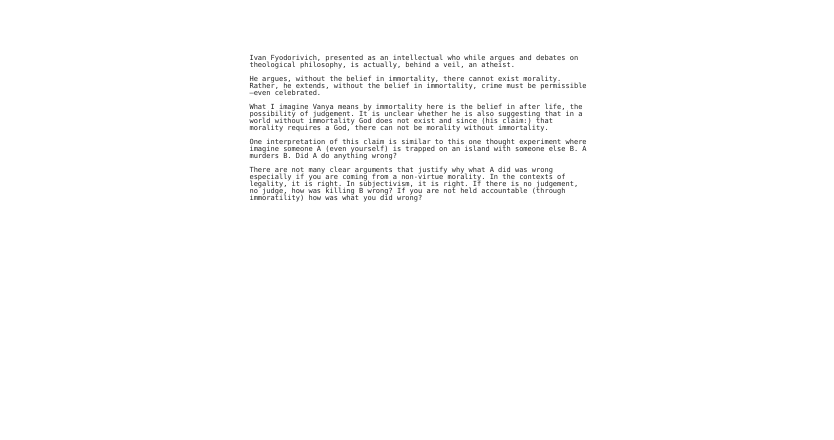
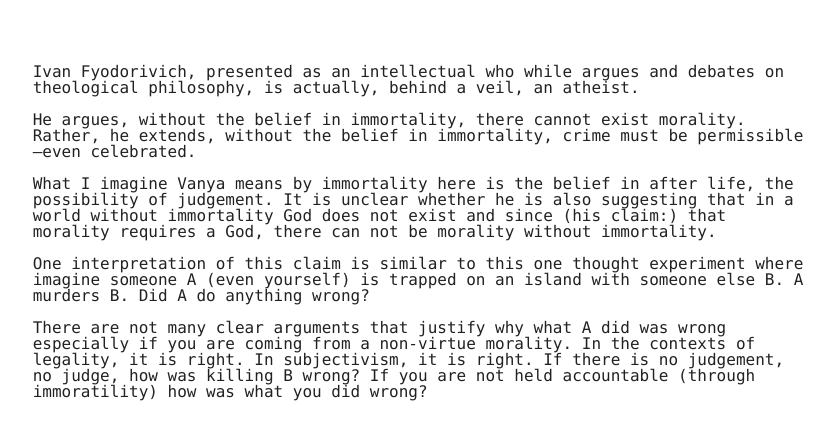
Before and after one commit to hussamh10/thinking-tokens, an MkDocs documentation site: the page built from docs/metaethics-morality-requires-belief-immortality.md, in a window 1280 px wide. Shown: the top 440 px of the page, without its empty margins (252-1086 px from the left). Built offline with MkDocs 1.6.1 and Material for MkDocs 9.7.7, drawn with Linux system fonts in a browser that asks for light colours.

```diff
--- a/docs/styles/notes.css
+++ b/docs/styles/notes.css
@@ -43,7 +43,7 @@
   margin: 2rem auto !important;   /* center horizontally */
   transform: translateX(30px);    /* nudge right */
   font-family: var(--mono) !important;
-  font-size: 0.7em;
+  font-size: 0.8rem;
   line-height: 1;
 }
 
```
Also changed, not shown: 2 other files.
